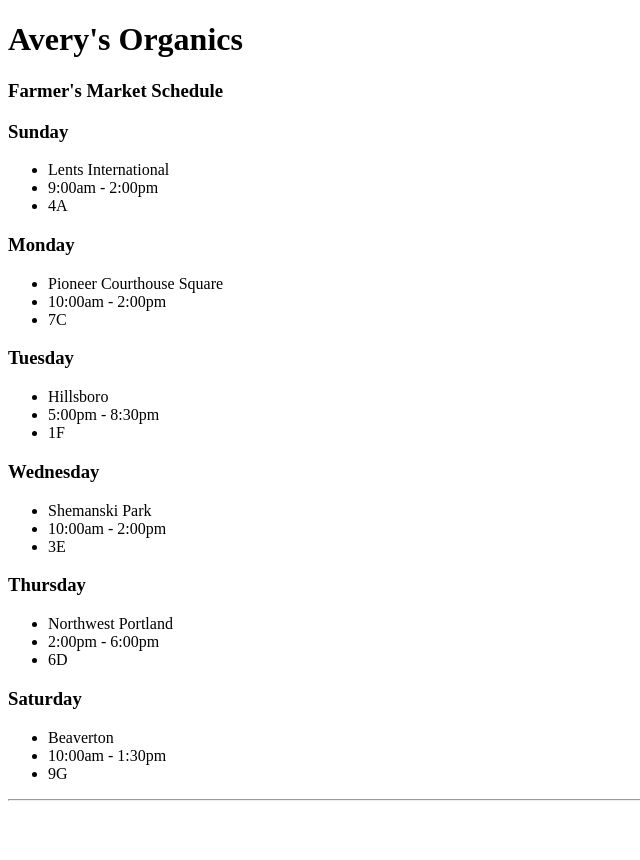
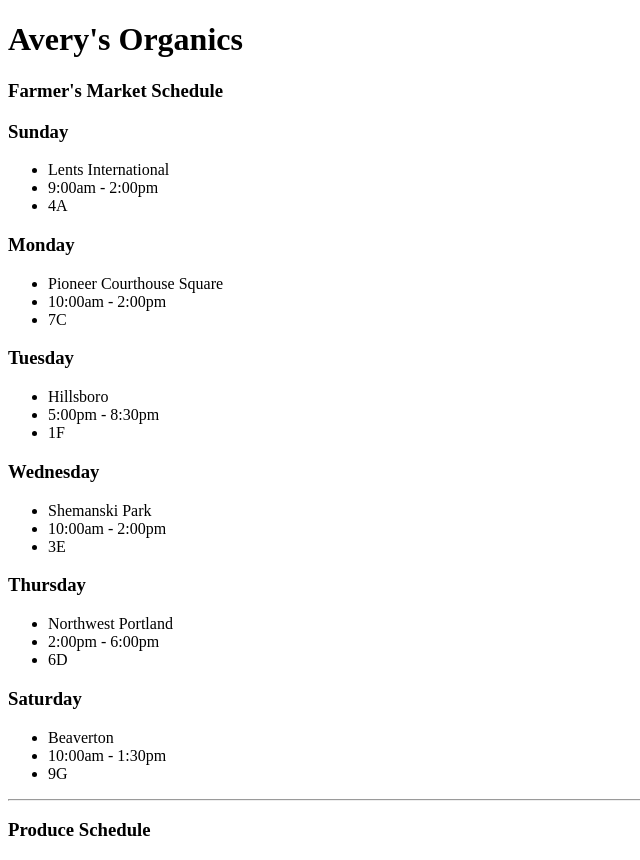
Before and after one commit to reneesarley/Avery-s-Organics, a React app: page / in a window 1280 px wide. Shown: the whole page, without its empty margins (0-640 px from the left). Before the commit the page ends 809 px from the top, so only its background shows below. Built offline with nearby package versions, Linux system fonts and the light colour scheme.

Commit message:
add AvailableProduce component

```diff
--- a/src/components/App.jsx
+++ b/src/components/App.jsx
@@ -1,6 +1,7 @@
 import React from 'react';
 import Header from './Header';
 import MarketSchedule from './MarketSchedule';
+import AvailableProduce from './AvailableProduce';
 
 function App(){
   return (
@@ -8,6 +9,7 @@
       <Header/>
       <div className='row'>
         <MarketSchedule/>
+        <AvailableProduce/>
       </div>
     </div>
   );
--- /dev/null
+++ b/src/components/AvailableProduce.jsx
@@ -0,0 +1,11 @@
+import React from 'react';
+
+function AvailableProduce(){
+  return (
+    <div className='col-6-sm' >
+      <h3>Produce Schedule</h3>
+    </div>
+  );
+}
+
+export default AvailableProduce;
```
Also changed, not shown: 1 other file (tests, documents, lock files or other folders).
